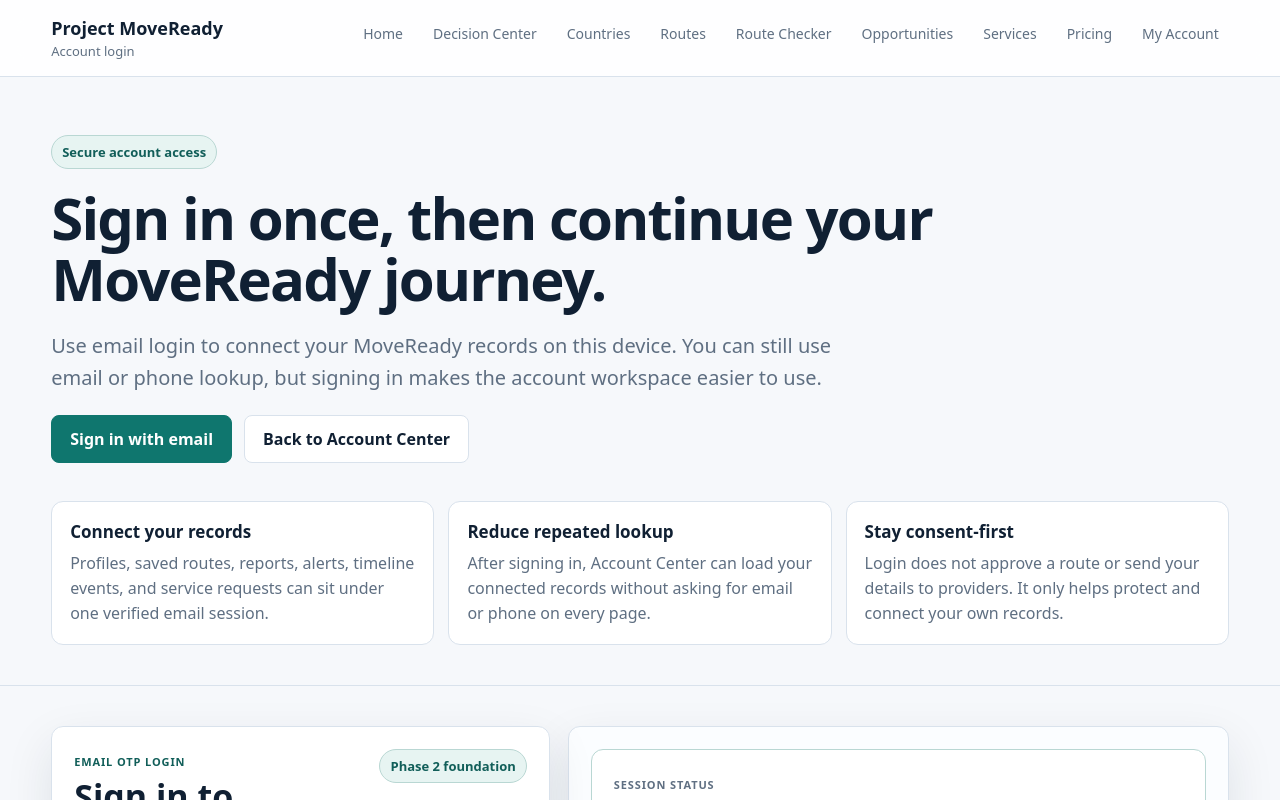
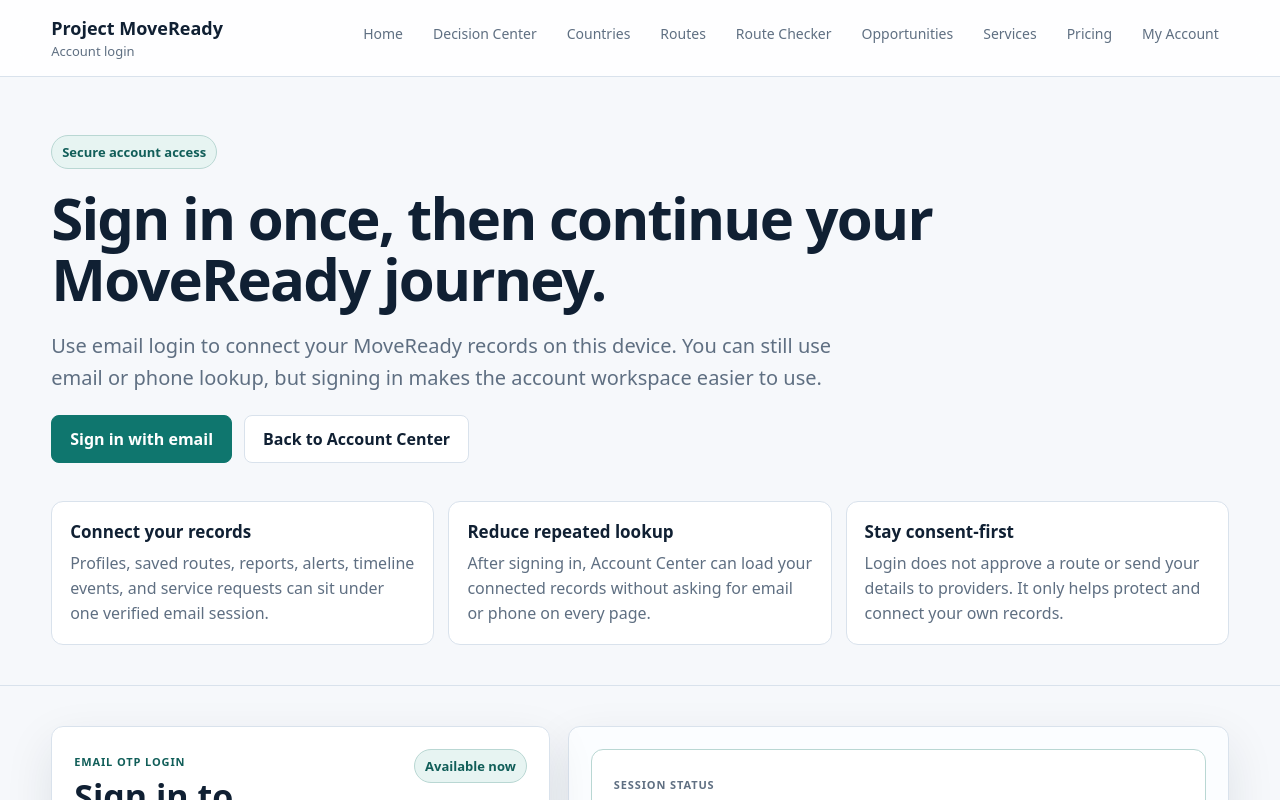
Before and after one commit to SirBM201/SirBM201-moveready-frontend, a Next.js app: page /login in a window 1280 px wide. Shown: the top 800 px of the page. Built offline with nearby package versions, Linux system fonts and the light colour scheme; no server answers.

Commit message:
Replace internal login phase label

```diff
--- a/components/AccountLogin.tsx
+++ b/components/AccountLogin.tsx
@@ -164,7 +164,7 @@ export default function AccountLogin() {
             <p className="overline">Email OTP login</p>
             <h2>Sign in to MoveReady</h2>
           </div>
-          <span className="status-dot">Phase 2 foundation</span>
+          <span className="status-dot">Available now</span>
         </div>
 
         <form className="form-grid" onSubmit={requestCode}>
```
